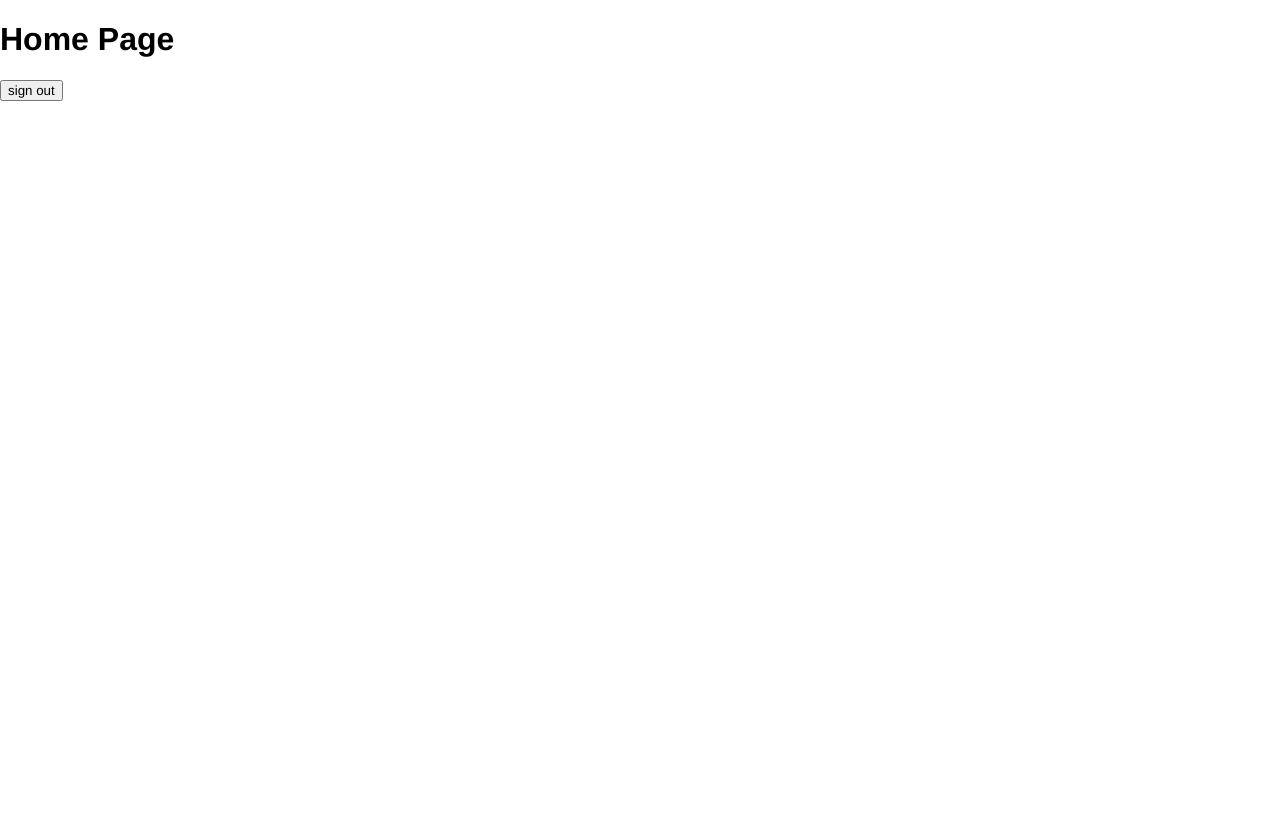
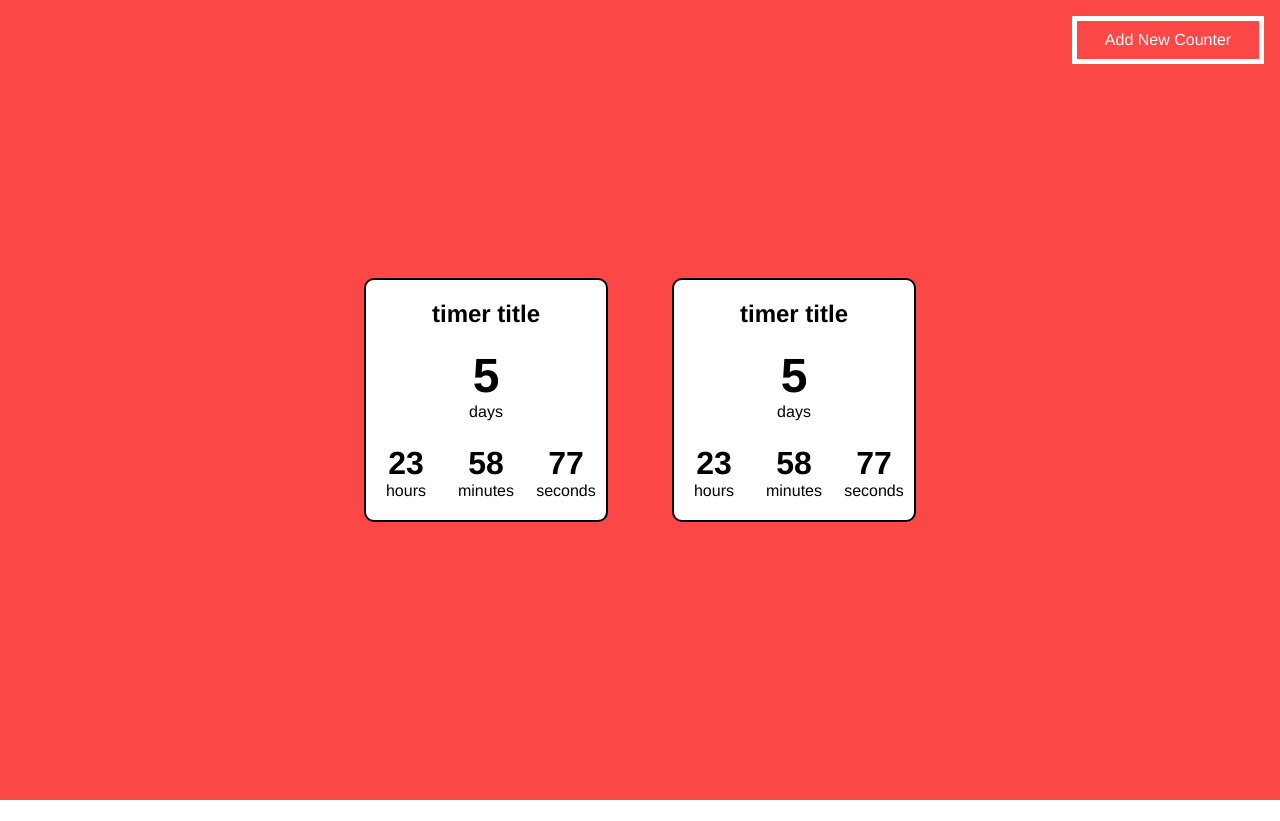
Before and after one commit to rdeepak2002/TokTok, a React (Create React App) app in the folder front/: page / in a window 1280 px wide. After the commit the page ends 800 px from the top, so only its background shows below. Built offline with nearby package versions, Linux system fonts and the light colour scheme; no server answers.

Commit message:
updated design of home page

```diff
--- a/front/src/pages/HomePage.js
+++ b/front/src/pages/HomePage.js
@@ -2,6 +2,7 @@ import React from 'react'
 import Loader from 'react-loader-spinner'
 import axios from 'axios'
 import { Link, Redirect } from 'react-router-dom'
+import '../styles/HomePage.css'
 
 class HomePage extends React.Component {
   state = {
@@ -42,13 +43,15 @@ class HomePage extends React.Component {
 
     if(loading) {
       return (
-        <div className="loader">
-          <Loader
-            type="Bars"
-            color="#FF0000"
-            height={100}
-            width={100}
-          />
+        <div className='flexContainer primaryColor'>
+          <div className='loader'>
+            <Loader
+              type='Bars'
+              color='white'
+              height={100}
+              width={100}
+            />
+          </div>
         </div>
       )
     }
@@ -57,11 +60,53 @@ class HomePage extends React.Component {
     }
     else {
       return (
-        <div className='container'>
-          <h1>Home Page</h1>
-          <p>
-            <button onClick={this.signOut}>sign out</button>
-          </p>
+        <div className='flexContainer centerFlex primaryColor'>
+          <button className='addCounterBtn'>Add New Counter</button>
+
+          <div className='timerBox'>
+            <h2>timer title</h2>
+            <h1>5</h1>
+            <p>days</p>
+            <div className='timerBoxCountdowns'>
+              <div className='countdown'>
+                <h1>23</h1>
+                <p>hours</p>
+              </div>
+
+              <div className='countdown'>
+                <h1>58</h1>
+                <p>minutes</p>
+              </div>
+
+              <div className='countdown'>
+                <h1>77</h1>
+                <p>seconds</p>
+              </div>
+            </div>
+          </div>
+
+          <div className='timerBox'>
+            <h2>timer title</h2>
+            <h1>5</h1>
+            <p>days</p>
+            <div className='timerBoxCountdowns'>
+              <div className='countdown'>
+                <h1>23</h1>
+                <p>hours</p>
+              </div>
+
+              <div className='countdown'>
+                <h1>58</h1>
+                <p>minutes</p>
+              </div>
+
+              <div className='countdown'>
+                <h1>77</h1>
+                <p>seconds</p>
+              </div>
+            </div>
+          </div>
+
         </div>
       )
     }
--- a/front/src/pages/LoginPage.js
+++ b/front/src/pages/LoginPage.js
@@ -18,6 +18,11 @@ class LoginPage extends React.Component {
 
     this.handleEmailChange = this.handleEmailChange.bind(this)
     this.handlePasswordChange = this.handlePasswordChange.bind(this)
+  }
+
+  signOut = () => {
+    localStorage.setItem('email', null)
+    localStorage.setItem('secretKey', null)
   }
 
   handleLogin = (event) => {
@@ -60,18 +65,24 @@ class LoginPage extends React.Component {
     this.setState({password: event.target.value})
   }
 
+  componentDidMount() {
+    this.signOut()
+  }
+
   render() {
     const { redirect, loading } = this.state
 
     if(loading) {
       return (
-        <div className="loader">
-          <Loader
-            type="Bars"
-            color="#FF0000"
-            height={100}
-            width={100}
-          />
+        <div className='flexContainer primaryColor'>
+          <div className='loader'>
+            <Loader
+              type='Bars'
+              color='white'
+              height={100}
+              width={100}
+            />
+          </div>
         </div>
       )
     }
--- a/front/src/pages/SignUpPage.js
+++ b/front/src/pages/SignUpPage.js
@@ -18,6 +18,11 @@ class SignUpPage extends React.Component {
     }
 
     this.handleEmailChange = this.handleEmailChange.bind(this)
+  }
+
+  signOut = () => {
+    localStorage.setItem('email', null)
+    localStorage.setItem('secretKey', null)
   }
 
   handleSignUp = (event) => {
@@ -71,18 +76,24 @@ class SignUpPage extends React.Component {
     this.setState({confirmPassword: event.target.value})
   }
 
+  componentDidMount() {
+    this.signOut()
+  }
+
   render() {
     const { redirect, loading } = this.state
 
     if(loading) {
       return (
-        <div className="loader">
-          <Loader
-            type="Bars"
-            color="#FF0000"
-            height={100}
-            width={100}
-          />
+        <div className='flexContainer primaryColor'>
+          <div className='loader'>
+            <Loader
+              type='Bars'
+              color='white'
+              height={100}
+              width={100}
+            />
+          </div>
         </div>
       )
     }
--- /dev/null
+++ b/front/src/styles/HomePage.css
@@ -0,0 +1,90 @@
+@media screen and (min-width: 600px) {
+  .addCounterBtn {
+    position: absolute;
+    right: 0px;
+    top: 0px;
+    background-color: #fc4747;
+    color: white;
+    border: solid white;
+    height: 3rem;
+    width: 12rem;
+    font-size: 1rem;
+    border-width: 5px;
+    margin: 1rem;
+  }
+}
+
+@media screen and (max-width: 600px) {
+  .timerBox {
+    margin: 0.5rem !important;
+  }
+}
+
+.timerBox {
+  width: 15rem;
+  height: 15rem;
+  border: solid black;
+  background-color: white;
+}
+
+.signOutBtn {
+  color: white;
+  font-size: 2rem;
+  background-color: #fc4747;
+  padding: 1rem;
+  border-radius: 50px;
+  border: none;
+  margin-top: 2rem;
+  width: 12rem;
+}
+
+.addCounterBtn {
+  background-color: #fc4747;
+  color: white;
+  border: solid white;
+  height: 3rem;
+  width: 12rem;
+  font-size: 1rem;
+  border-width: 5px;
+  margin: 1rem;
+}
+
+.timerBoxCountdowns {
+  margin-top: 1.5rem;
+}
+
+.timerBox {
+  margin: 2rem;
+  border-radius: 10px;
+  border-width: 2px;
+}
+
+.countdown {
+  width: 33.33%;
+  display: inline-block;
+}
+
+.timerBox > h2 {
+  text-align: center;
+}
+
+.timerBox > h1 {
+  text-align: center;
+  font-size: 3rem;
+  margin: 0;
+}
+
+.timerBox > p {
+  text-align: center;
+  margin: 0;
+}
+
+.countdown > h1 {
+  text-align: center;
+  margin: 0;
+}
+
+.countdown > p {
+  text-align: center;
+  margin: 0;
+}
--- a/front/src/styles/LoginPage.css
+++ b/front/src/styles/LoginPage.css
@@ -36,13 +36,6 @@ form > input {
   height: 60vh;
 }
 
-.flexContainer {
-  display: flex;
-  flex-wrap: wrap;
-  height: 100%;
-  background-color: white;
-}
-
 .halfColumn {
   flex: 1 1 50%;
   white-space: nowrap;
@@ -53,10 +46,6 @@ form > input {
 
 .centerColumnItems {
   align-items: center;
-}
-
-.primaryColor {
-  background: #fc4747;
 }
 
 .logoTitle {
--- a/front/src/styles/global.css
+++ b/front/src/styles/global.css
@@ -15,6 +15,27 @@ input  {
   -webkit-appearance: none;
 }
 
+.flexContainer {
+  display: flex;
+  flex-wrap: wrap;
+  height: 100%;
+  background-color: white;
+}
+
+.centerFlex {
+  align-items: center;
+  justify-content: center;
+  flex-direction: row;
+}
+
+.primaryColor {
+  background: #fc4747;
+}
+
+.whiteColor {
+  background: white;
+}
+
 .loader {
   width: 100px;
   height: 100px;
```
Also changed, not shown: 13 other files (tests, documents, lock files or other folders).
